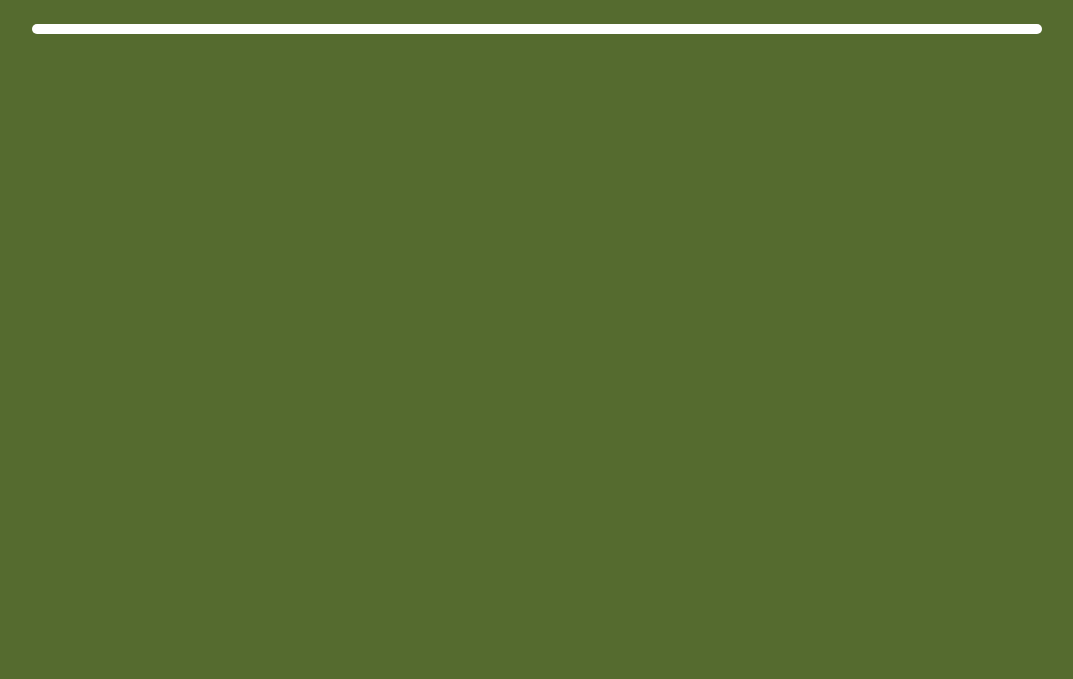
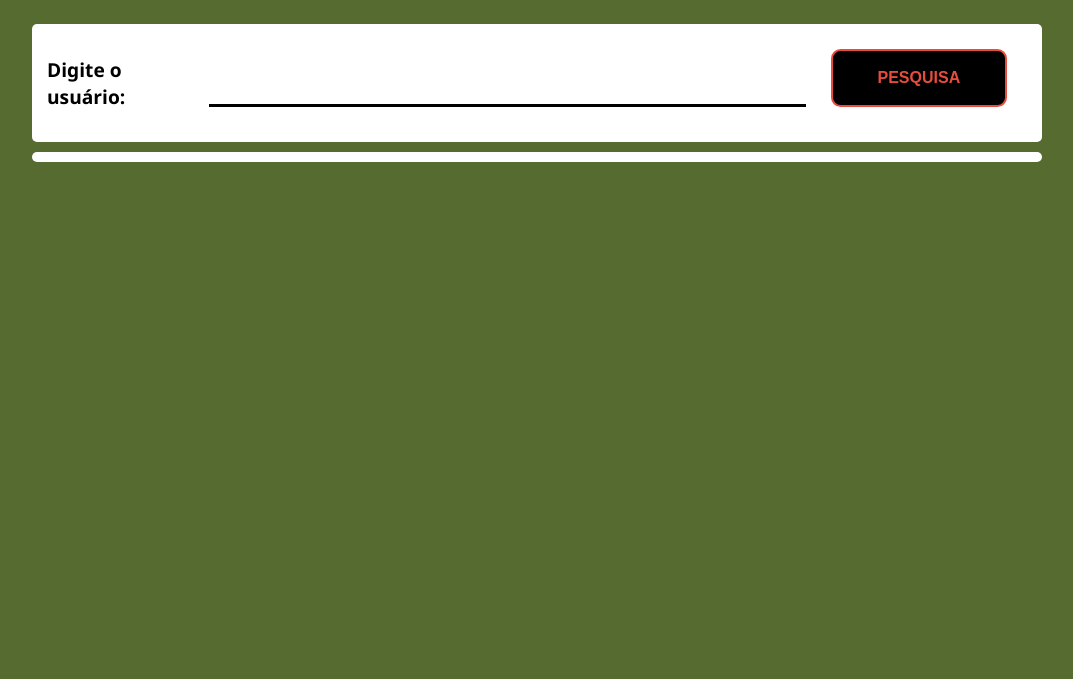
Before and after one commit to Anselmo17/Perfis-GiHub, a website: page index.html in a window 1280 px wide. Shown: the part 121-800 px from the top of the page, without its empty margins (103-1176 px from the left). Drawn offline with Linux system fonts and the light colour scheme; no server answers.

Commit message:
Implementando estilização do componente de busca de usuarios

```diff
--- a/index.html
+++ b/index.html
@@ -14,6 +14,17 @@
     <h2>Lista de perfis</h2>
   </section>
 
+  <!-- busca filtrada -->
+  <section class="container">
+    <form class="busca">
+      <strong>
+        <label for="search-user">Digite o usuário:</label>
+      </strong>
+      <input type="text" id="search-user" class="search-user" maxlength="50" />
+      <button class="btn btn-v" onclick="">Pesquisa</button>
+    </form>
+  </section>
+
   <!-- modal usuario -->
   <div id="openModal" class="modalDialog">
   </div>
--- a/index.js
+++ b/index.js
@@ -1,5 +1,6 @@
+  const gitHub = "https://api.github.com/users";
+
 async function listaPerfis() {
-  const gitHub = "https://api.github.com/users";
   const result = await fetch(gitHub);
   const response = await result.json();
   return response;
@@ -46,7 +47,7 @@ async function consultaData() {
 }
 
 async function findById(idLogin) {
-  const apiUserId = `https://api.github.com/users/${idLogin}`;
+  const apiUserId = `${gitHub}/${idLogin}`;
   const result = await fetch(apiUserId);
   const user = await result.json();
   if (!user) {
--- a/style.css
+++ b/style.css
@@ -158,3 +158,48 @@ a.close {
   margin-left: 96%;
   margin-top: 5px;
 }
+
+/* busca filtrada*/
+
+.busca {
+  padding: 10px;
+  font-size: 1.2em;
+  display: flex;
+}
+
+.search-user {
+  margin: 5px;
+  height: 50px;
+  width: 60%;
+  font-size: 1.8em;
+  padding: 5px;
+  border: none;
+  border-bottom: 3px solid black;
+}
+
+textarea:focus, input:focus, select:focus {
+  box-shadow: 0 0 0 0;
+  border: 0 none;
+  border-bottom: 3px solid black;
+  outline: 0;
+}
+
+.btn-v {
+  background: black;
+  margin-top: 10px;
+}
+
+.btn-v:hover {
+  color: yellowgreen;
+  border: 2px solid yellowgreen;
+}
+
+.busca label {
+  vertical-align: text-bottom;
+  font-size: 1em;
+  margin-top: 40px;
+}
+
+.busca strong {
+  margin: auto;
+}
```
